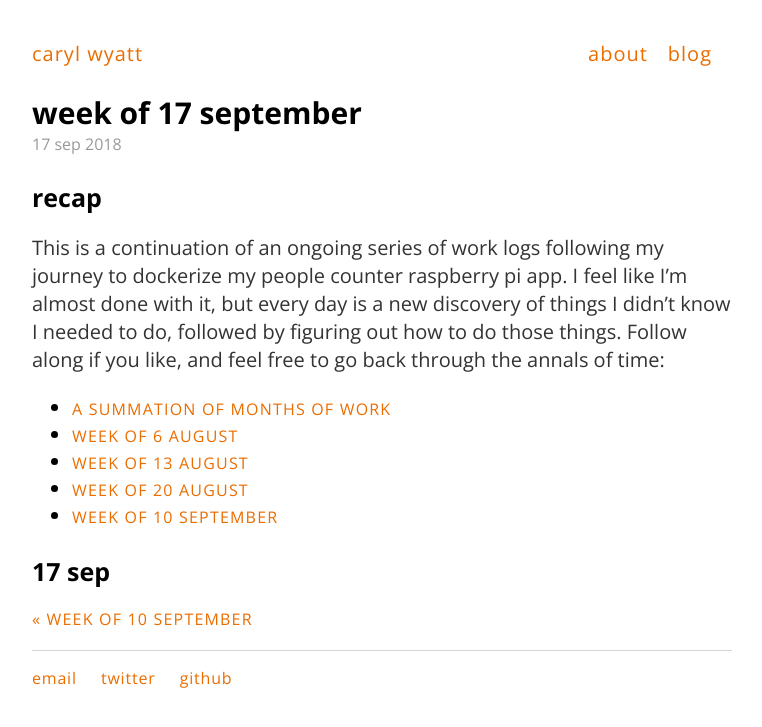
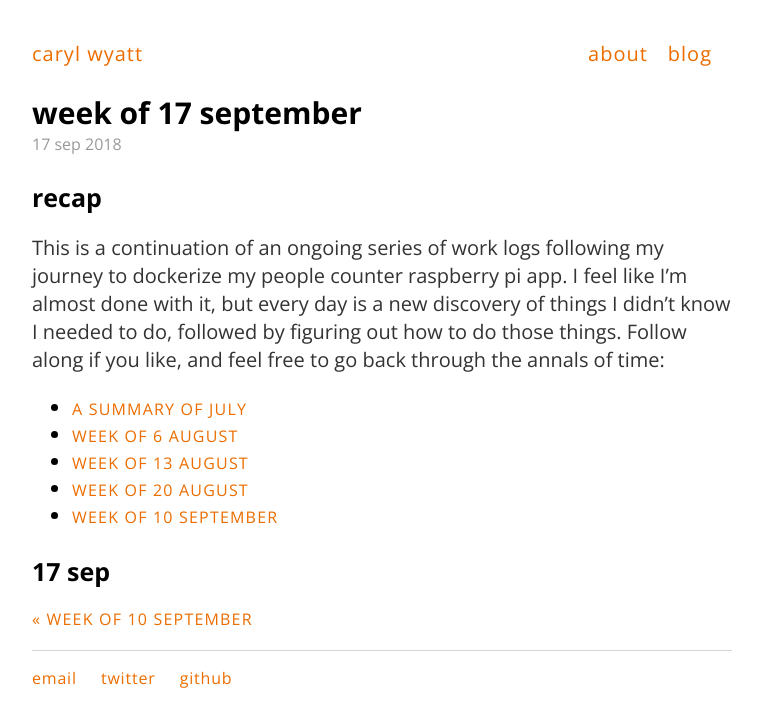
Before and after one commit to carylwyatt/carylwyatt.github.io, a Jekyll site: the page built from _posts/2018-09-17-week-of-17-sep.md, in a window 1280 px wide. Shown: the top 727 px of the page, without its empty margins (258-1020 px from the left). Built offline with Jekyll 4.4.1, drawn with Linux system fonts in a browser that asks for light colours.

Commit message:
updated last week's typos

```diff
--- a/_posts/2018-09-17-week-of-17-sep.md
+++ b/_posts/2018-09-17-week-of-17-sep.md
@@ -7,7 +7,7 @@ date: 2018-09-17
 ### recap
 
 This is a continuation of an ongoing series of work logs following my journey to dockerize my people counter raspberry pi app. I feel like I'm almost done with it, but every day is a new discovery of things I didn't know I needed to do, followed by figuring out how to do those things. Follow along if you like, and feel free to go back through the annals of time:
-- [a summation of months of work](http://carylwyatt.github.io/blog/2018/08/03/work-log-jul-30)
+- [a summary of july](http://carylwyatt.github.io/blog/2018/08/03/work-log-jul-30)
 - [week of 6 august](http://carylwyatt.github.io/blog/2018/08/06/week-of-6-august)
 - [week of 13 august](http://carylwyatt.github.io/blog/2018/08/13/week-of-13-august)
 - [week of 20 august](http://carylwyatt.github.io/blog/2018/08/20/week-of-20-august)
```
Also changed, not shown: _posts/2018-09-10-week-of-10-sep.md (+2 -2 lines).
